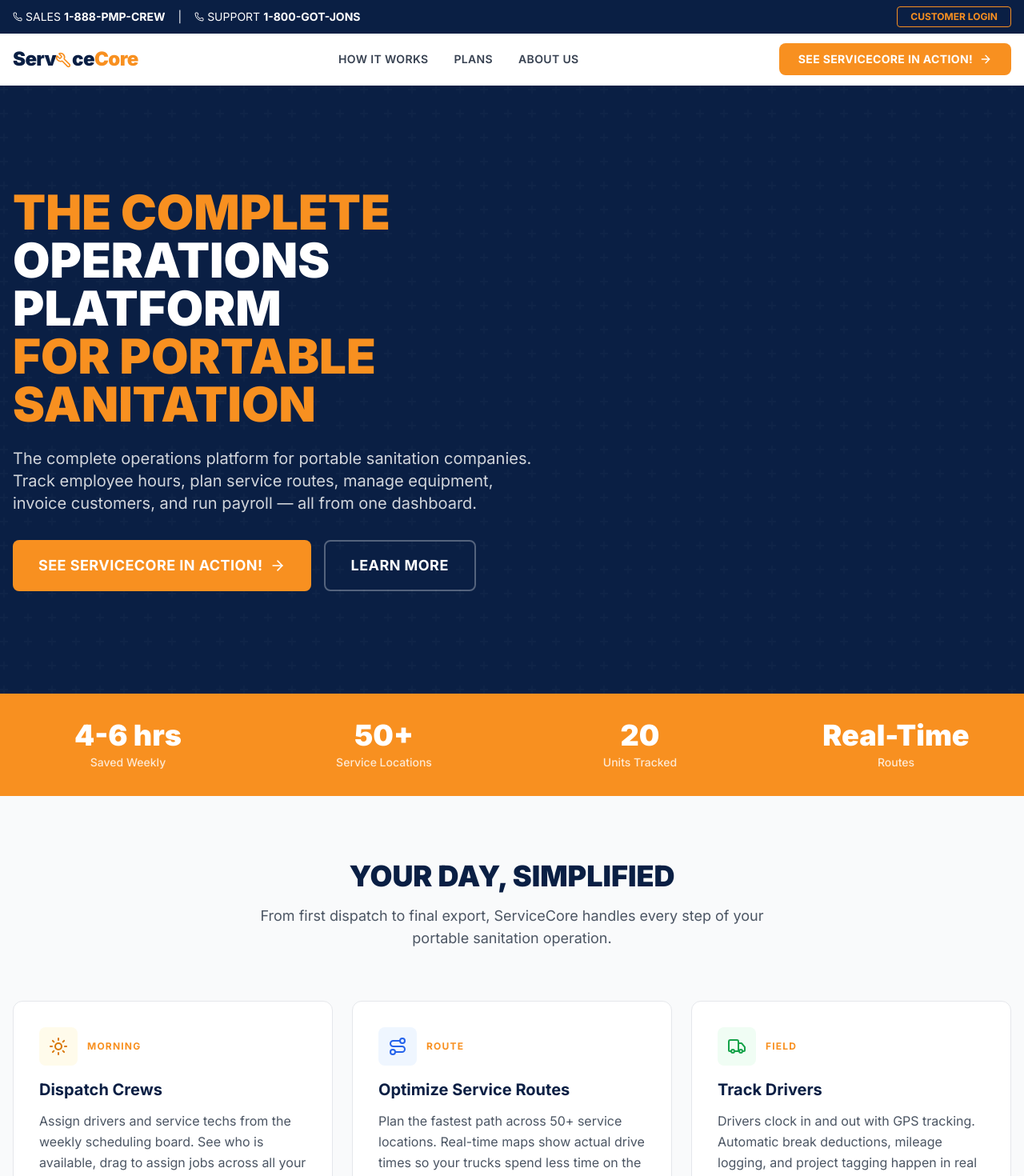
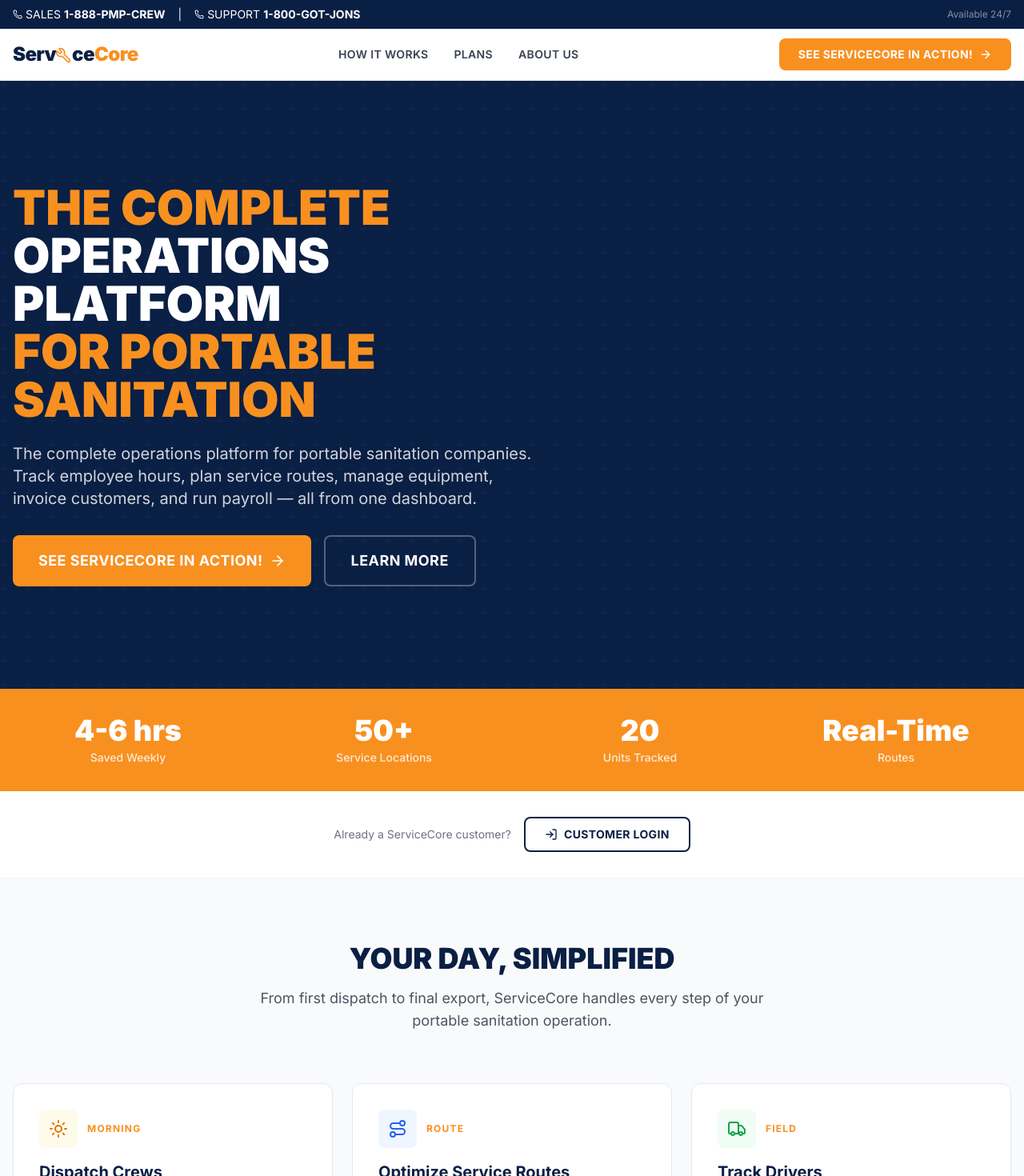
Before and after one commit to jpwilson/service_core, a React (Vite) app in the folder apps/web/: page / in a window 1280 px wide. Shown: the top 1470 px of the page at 80% size. Built offline with nearby package versions, Linux system fonts and the light colour scheme.

Commit message:
Move Customer Login from top bar to above Your Day section

```diff
--- a/apps/web/src/pages/LandingPage.tsx
+++ b/apps/web/src/pages/LandingPage.tsx
@@ -21,6 +21,7 @@ import {
   Truck,
   ClipboardCheck,
   Moon,
+  LogIn,
 } from 'lucide-react';
 
 export function LandingPage() {
@@ -40,12 +41,7 @@ export function LandingPage() {
               <Phone className="w-3 h-3" /> SUPPORT <strong>1-800-GOT-JONS</strong>
             </span>
           </div>
-          <button
-            onClick={() => navigate('/login')}
-            className="border border-primary-500 text-primary-500 px-4 py-1 rounded text-xs font-bold uppercase hover:bg-primary-500 hover:text-white transition-colors"
-          >
-            Customer Login
-          </button>
+          <span className="text-xs text-white/50">Available 24/7</span>
         </div>
       </div>
 
@@ -143,6 +139,20 @@ export function LandingPage() {
               <div className="text-sm text-white/80 font-medium mt-1">{stat.label}</div>
             </div>
           ))}
+        </div>
+      </section>
+
+      {/* Customer Login CTA */}
+      <section className="py-8 bg-white border-b border-gray-100">
+        <div className="max-w-7xl mx-auto px-4 flex flex-col sm:flex-row items-center justify-center gap-4">
+          <p className="text-sm text-gray-500">Already a ServiceCore customer?</p>
+          <button
+            onClick={() => navigate('/login')}
+            className="flex items-center gap-2 px-6 py-2.5 border-2 border-secondary-500 text-secondary-500 rounded-lg text-sm font-bold uppercase tracking-wide hover:bg-secondary-500 hover:text-white transition-colors"
+          >
+            <LogIn className="w-4 h-4" />
+            Customer Login
+          </button>
         </div>
       </section>
 
```
